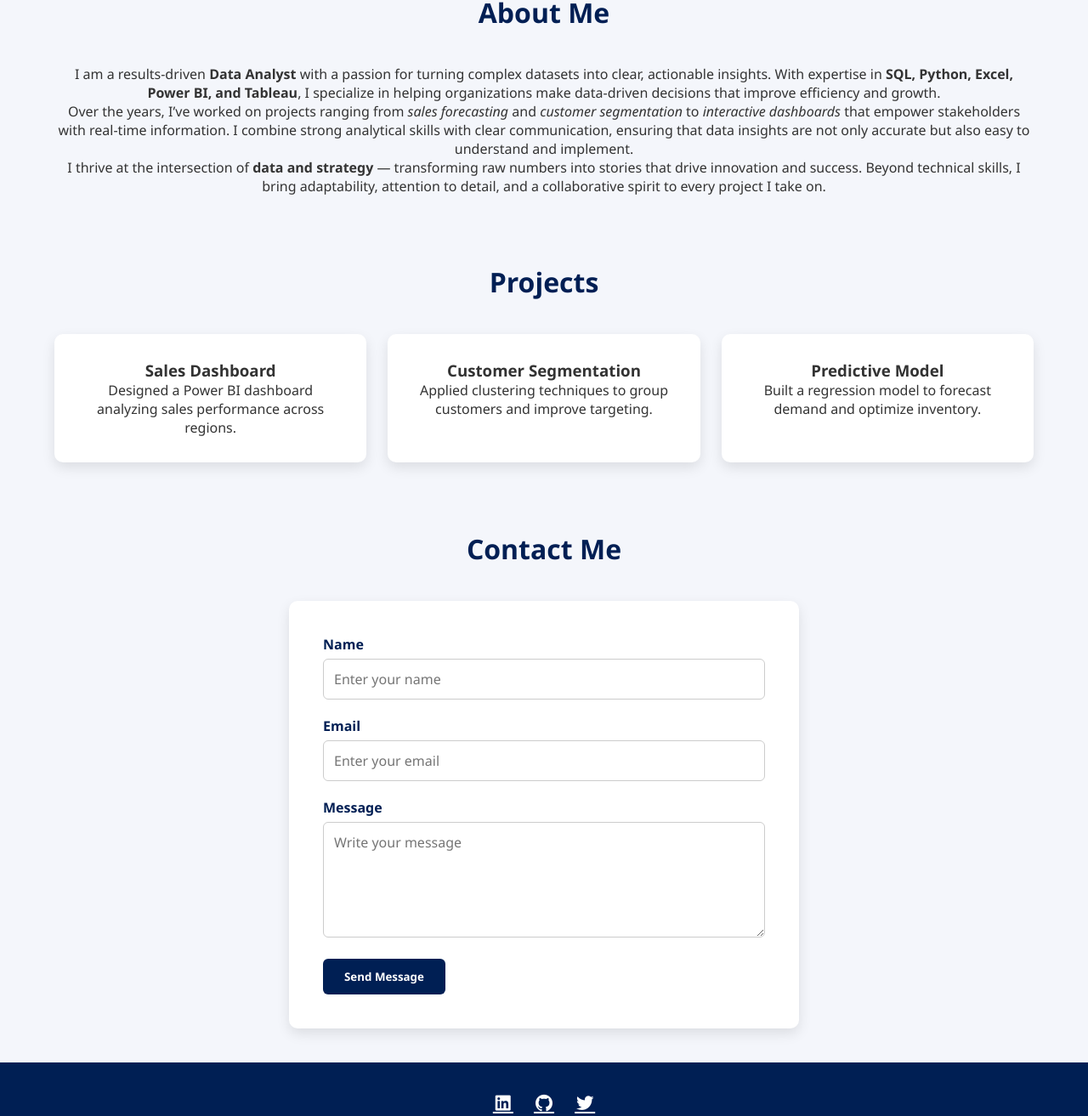
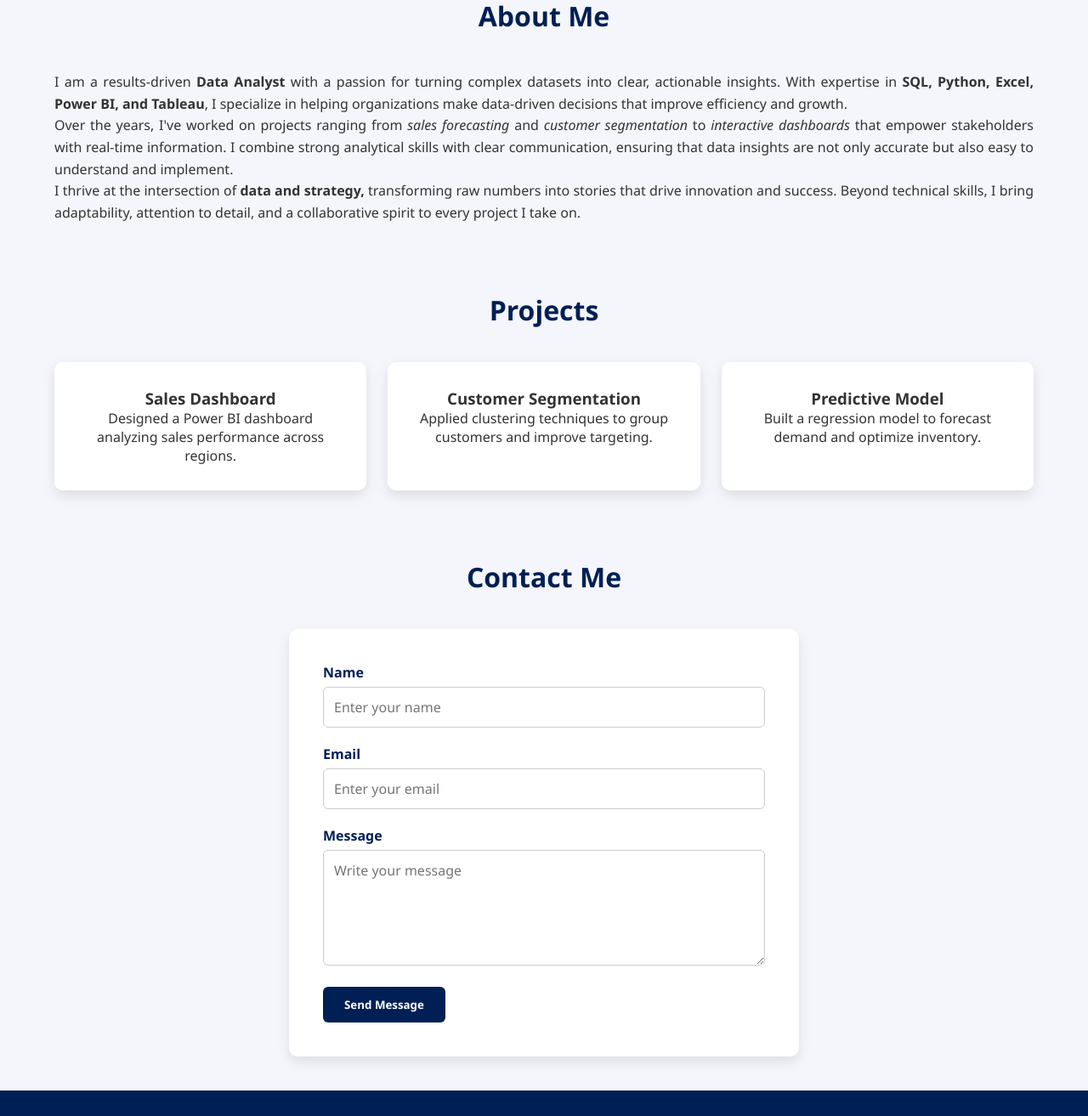
Before and after one commit to Attohval/DataAnalyst, a plain HTML site: page index.html in a window 1280 px wide. Shown: the part 847-2160 px from the top of the page at 85% size. Drawn offline with nearby package versions, Linux system fonts and the light colour scheme.

Commit message:
changed line-height in about section

```diff
--- a/index.html
+++ b/index.html
@@ -49,12 +49,12 @@
     decisions that improve efficiency and growth.
 </p>
 <p>
-    Over the years, I’ve worked on projects ranging from <em>sales forecasting</em> and <em>customer segmentation</em> to <em>interactive dashboards</em>
+    Over the years, I've worked on projects ranging from <em>sales forecasting</em> and <em>customer segmentation</em> to <em>interactive dashboards</em>
     that empower stakeholders with real-time information. I combine strong analytical skills with clear communication, ensuring that data
     insights are not only accurate but also easy to understand and implement.
 </p>
 <p>
-    I thrive at the intersection of <strong>data and strategy</strong> — transforming raw numbers into stories that drive innovation and success.
+    I thrive at the intersection of <strong>data and strategy,</strong> transforming raw numbers into stories that drive innovation and success.
     Beyond technical skills, I bring adaptability, attention to detail, and a collaborative spirit to every project I take on.
 </p>
 </section>
@@ -99,9 +99,9 @@
 
   <footer>
     <div class="socials">
-      <a href="#"><i class="ri-linkedin-box-fill"></i></a>
-      <a href="#"><i class="ri-github-fill"></i></a>
-      <a href="#"><i class="ri-twitter-fill"></i></a>
+      <a href="#"><i class="ri-linkedin-box-fill social-icon"></i></a>
+      <a href="#"><i class="ri-github-fill social-icon"></i></a>
+      <a href="#"><i class="ri-twitter-fill social-icon"></i></a>
     </div>
     <p>&copy; 2025 Val Attoh. All Rights Reserved.</p>
   </footer>
--- a/style.css
+++ b/style.css
@@ -18,6 +18,7 @@
       position: fixed;
       top: 0; left: 0; right: 0;
       background: var(--primary);
+      border-bottom: 1px solid var(--white);
       color: var(--white);
       padding: 15px 40px;
       display: flex;
@@ -100,6 +101,12 @@
       margin-bottom: 40px;
       color: var(--primary);
     }
+    #about {
+      line-height: 1.6;
+    }
+    #about p {
+      text-align: justify;
+    }
     .cards {
       display: grid;
       grid-template-columns: repeat(auto-fit, minmax(250px, 1fr));
@@ -171,8 +178,8 @@
     }
     .socials a {
       color: var(--white);
-      margin: 0 10px;
-      font-size: 1.5rem;
+      margin: 0 20px;
+      font-size: 2rem;
       transition: color 0.3s ease;
     }
     .socials a:hover { color: var(--accent); }
@@ -185,7 +192,7 @@
       border: none;
       border-radius: 50%;
       padding: 12px 16px;
-      font-size: 1.3rem;
+      font-size: 1.6rem;
       cursor: pointer;
       display: none;
       transition: 0.3s ease;
```
